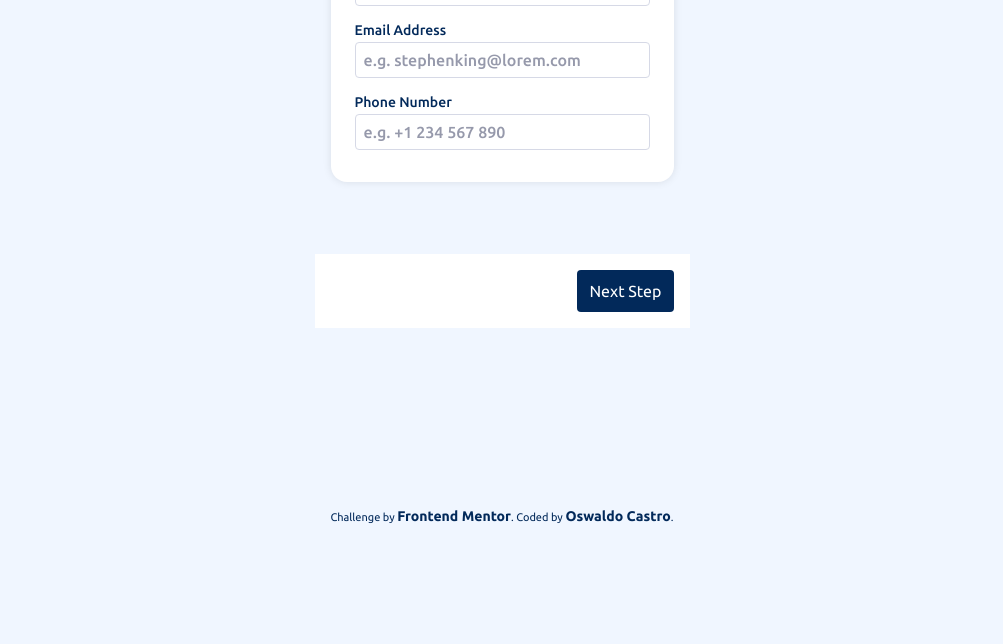
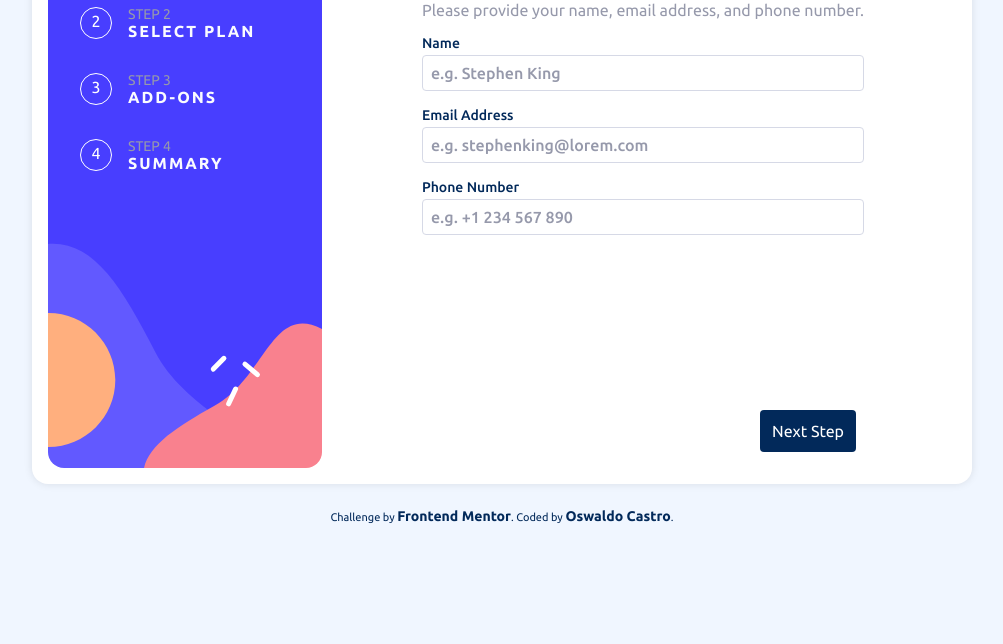
Before and after one commit to tufcoder/fem-multi-step-form, a plain HTML site: page index.html in a window 1536 px wide. Shown: the part 276-920 px from the top of the page, without its empty margins (266-1269 px from the left). Before the commit the page ends 800 px from the top, so only its background shows below. Drawn offline with Linux system fonts and the light colour scheme.

Commit message:
finished desktop version

```diff
--- a/index.html
+++ b/index.html
@@ -27,29 +27,38 @@
         <aside class="aside">
             <div class="step-item">
                 <div value="1" data-step-active="true" class="button-step">1</div>
+                <div>
                     <p class="step-number">Step 1</p>
                     <p class="step-title">Your info</p>
+                </div>
             </div>
 
             <div class="step-item">
                 <div value="2" data-step-active="false" class="button-step">2</div>
+                <div>
                     <p class="step-number">Step 2</p>
                     <p class="step-title">Select plan</p>
+                </div>
             </div>
 
             <div class="step-item">
                 <div value="3" data-step-active="false" class="button-step">3</div>
+                <div>
                     <p class="step-number">Step 3</p>
                     <p class="step-title">Add-ons</p>
+                </div>
             </div>
 
             <div class="step-item">
                 <div value="4" data-step-active="false" class="button-step">4</div>
+                <div>
                     <p class="step-number">Step 4</p>
                     <p class="step-title">Summary</p>
                 </div>
+            </div>
         </aside>
 
+        <div class="desktop-container">
             <main class="main">
                 <section id="step-1" class="step">
                     <h1>Personal info</h1>
@@ -68,7 +77,8 @@
                             <span>Email Address</span>
                             <span class="field-required hidden">This field is required</span>
                         </label>
-                    <input class="input" type="email" name="email" id="email" placeholder="e.g. stephenking@lorem.com">
+                        <input class="input" type="email" name="email" id="email"
+                            placeholder="e.g. stephenking@lorem.com">
                     </div>
 
                     <div>
@@ -183,6 +193,7 @@
                 <button id="button-next-step">Next Step</button>
                 <button type="submit" id="button-confirm" class="hidden">Confirm</button>
             </div>
+        </div>
     </form>
 
     <footer>
--- a/main.css
+++ b/main.css
@@ -86,6 +86,11 @@ input {
     background-repeat: no-repeat;
 }
 
+.step-number,
+.step-title {
+    display: none;
+}
+
 .step-item {
     display: flex;
     margin-block-start: 2rem;
@@ -106,11 +111,6 @@ input {
         border-color: var(--lightBlue);
         background-color: var(--lightBlue);
     }
-}
-
-.step-number,
-.step-title {
-    display: none;
 }
 
 .main {
--- a/main.js
+++ b/main.js
@@ -13,7 +13,6 @@ const onlineService = document.getElementById('online-service')
 const largerStorage = document.getElementById('larger-storage')
 const customProfile = document.getElementById('custom-profile')
 const addOnInputs = document.querySelectorAll('.addon-item-input')
-
 const dynamicPlanContainer = document.querySelector('.dynamic-plan-container')
 const footerStep = document.querySelector('.footer-step')
 
@@ -180,10 +179,6 @@ const showStep = (stepNumber) => {
     if (currentStep == 5) {
         footerStep.classList.add('hidden')
     }
-}
-
-const dispathSubmit = () => {
-    return form.dispatchEvent(new Event('submit'))
 }
 
 const handleGoBack = (event) => {
@@ -417,10 +412,6 @@ const handleSubmit = (event) => {
         showStep(stepButtons[3].getAttribute('value'))
     }
     else if (currentStep == 4) {
-        const isValid = validateInputStep4()
-
-        if (!isValid) return false
-
         showStep(5)
     }
 
--- a/media.css
+++ b/media.css
@@ -0,0 +1,77 @@
+/* 1440px */
+@media (min-width: 90rem) {
+    .app-container {
+        max-width: 90rem;
+        display: flex;
+        /* 160px */
+        margin-block: 10rem;
+        border-radius: 1rem;
+        padding: 1rem;
+        /* 100px */
+        padding-inline-end: 6.25rem;
+        /* 100px */
+        gap: 6.25rem;
+        background-color: var(--white);
+        box-shadow: 0 0 0.5rem var(--shadow);
+    }
+
+    .aside {
+        /* 274px */
+        width: 17.125rem;
+        /* 568px */
+        height: 35.5rem;
+        flex-direction: column;
+        justify-content: flex-start;
+        gap: 0;
+        border-radius: 1rem;
+        padding: 0 2rem;
+        background-image: url('assets/images/bg-sidebar-desktop.svg');
+    }
+
+    .step-number,
+    .step-title {
+        display: block;
+        text-transform: uppercase;
+        font-size: var(--fs-14);
+        color: var(--coolGray);
+    }
+
+    .step-item {
+        gap: 1rem;
+        align-items: center;
+    }
+
+    .step-item:first-child {
+        margin-block-start: 2.5rem;
+    }
+
+    .step-title {
+        /* 2px */
+        letter-spacing: .125rem;
+        font-weight: var(--fw-bold);
+        font-size: var(--fs-normal);
+        color: var(--alabaster);
+    }
+
+    .desktop-container {
+        display: flex;
+        flex-direction: column;
+        justify-content: space-between;
+    }
+
+    .main {
+        top: 0;
+        box-shadow: none;
+        margin-inline: 0;
+        margin-block-start: 3rem;
+        padding-inline-end: 0.5rem;
+
+        h1 {
+            font-size: 2rem;
+        }
+    }
+
+    .step {
+        padding: 0;
+    }
+}
```
Lines whose indentation alone changed are shown as unchanged.
